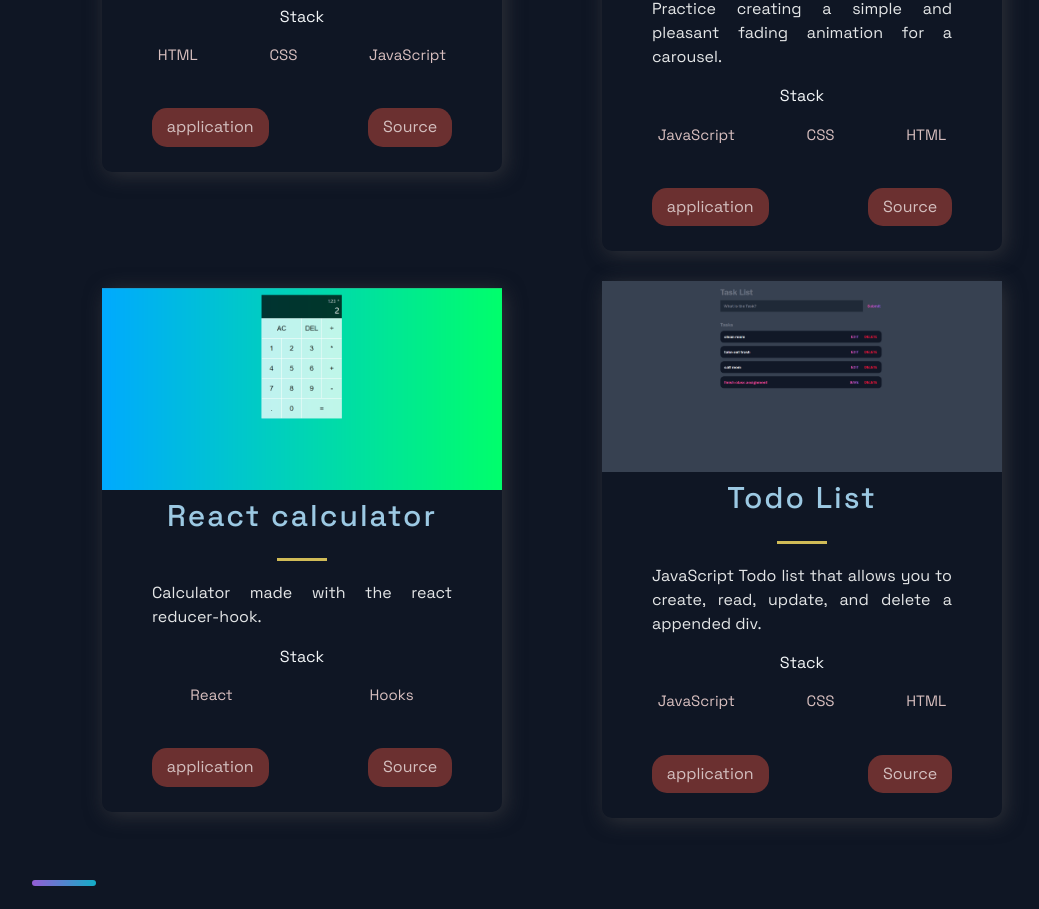
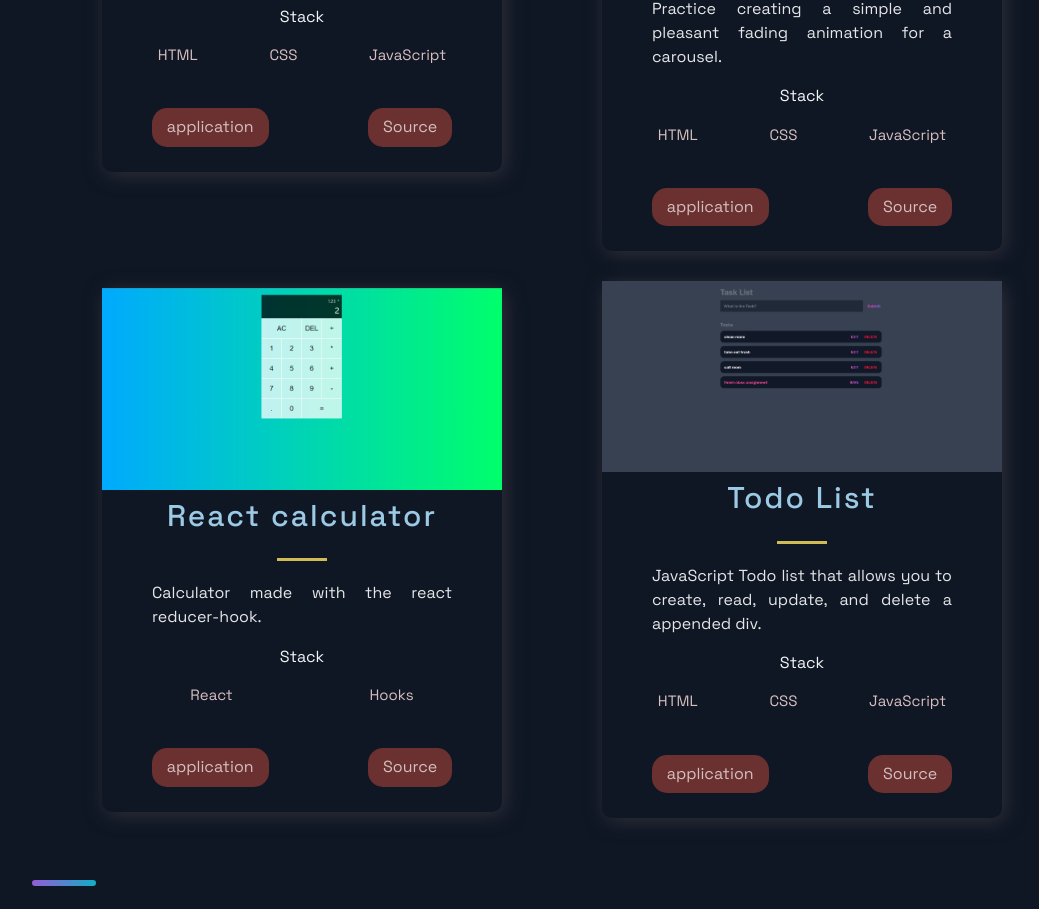
Before and after one commit to chillbroskie/firstPortfolio, a Next.js app: page / in a window 1280 px wide. Shown: the part 2675-3584 px from the top of the page, without its empty margins (88-1127 px from the left). Built offline with nearby package versions, Linux system fonts and the light colour scheme.

Commit message:
fixxed order

```diff
--- a/src/constants/constants.js
+++ b/src/constants/constants.js
@@ -54,7 +54,7 @@ export const projects = [
     description:
       "Practice creating a simple and pleasant fading animation for a carousel.",
     image: "/images/css-carousel.jpg",
-    tags: ["JavaScript", "CSS", "HTML"],
+    tags: ["HTML", "CSS", "JavaScript"],
     source: "https://css-carousel-practice.netlify.app/",
     visit: "https://github.com/chillbroskie/css-carousel",
     id: 5,
@@ -73,7 +73,7 @@ export const projects = [
     description:
       "JavaScript Todo list that allows you to create, read, update, and delete a appended div.",
     image: "/images/todo.png",
-    tags: ["JavaScript", "CSS", "HTML"],
+    tags: ["HTML", "CSS", "JavaScript"],
     source: "https://js-basic-todo-list.netlify.app/",
     visit: "https://github.com/chillbroskie/js-todo-list",
     id: 7,
```
